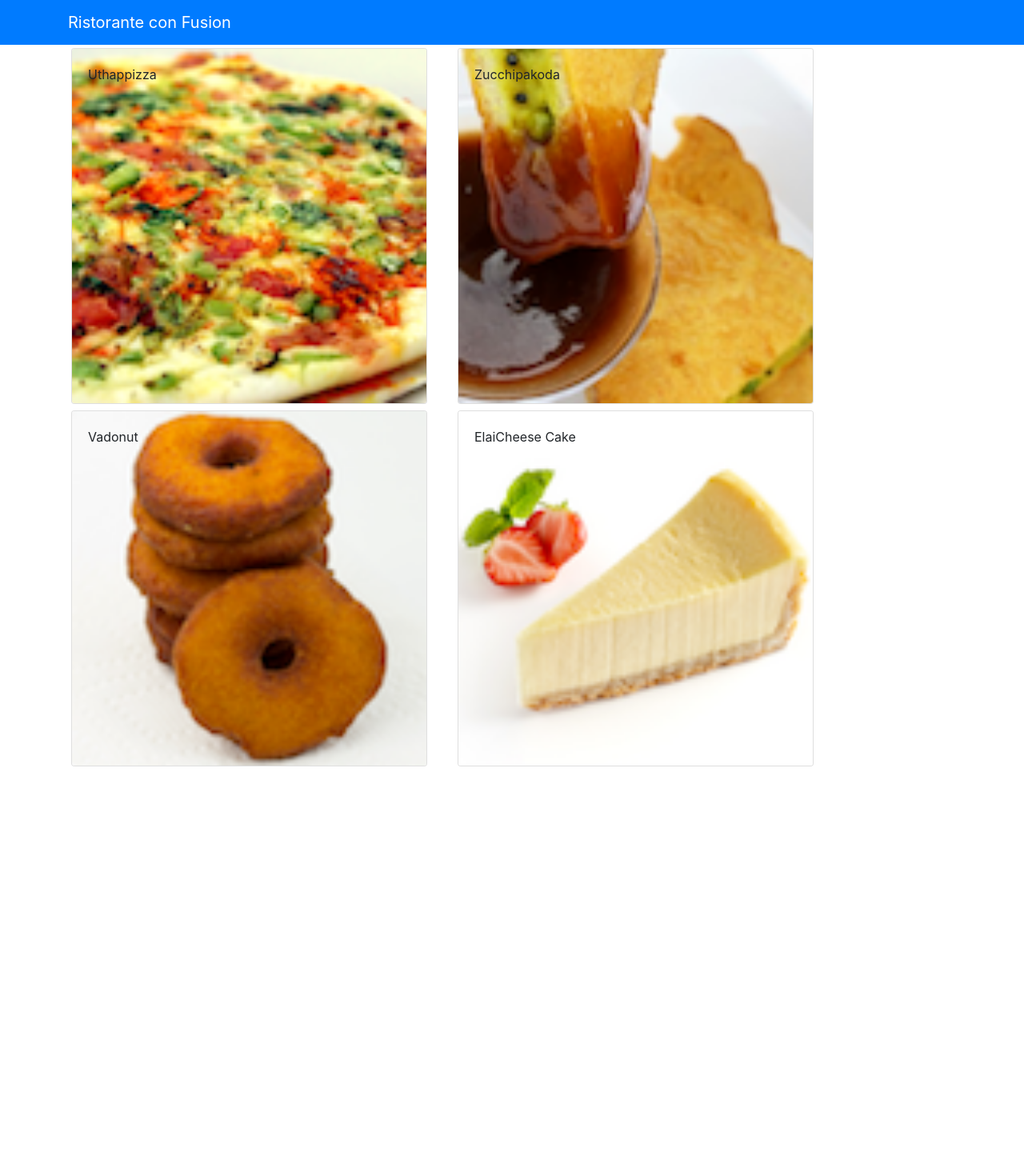
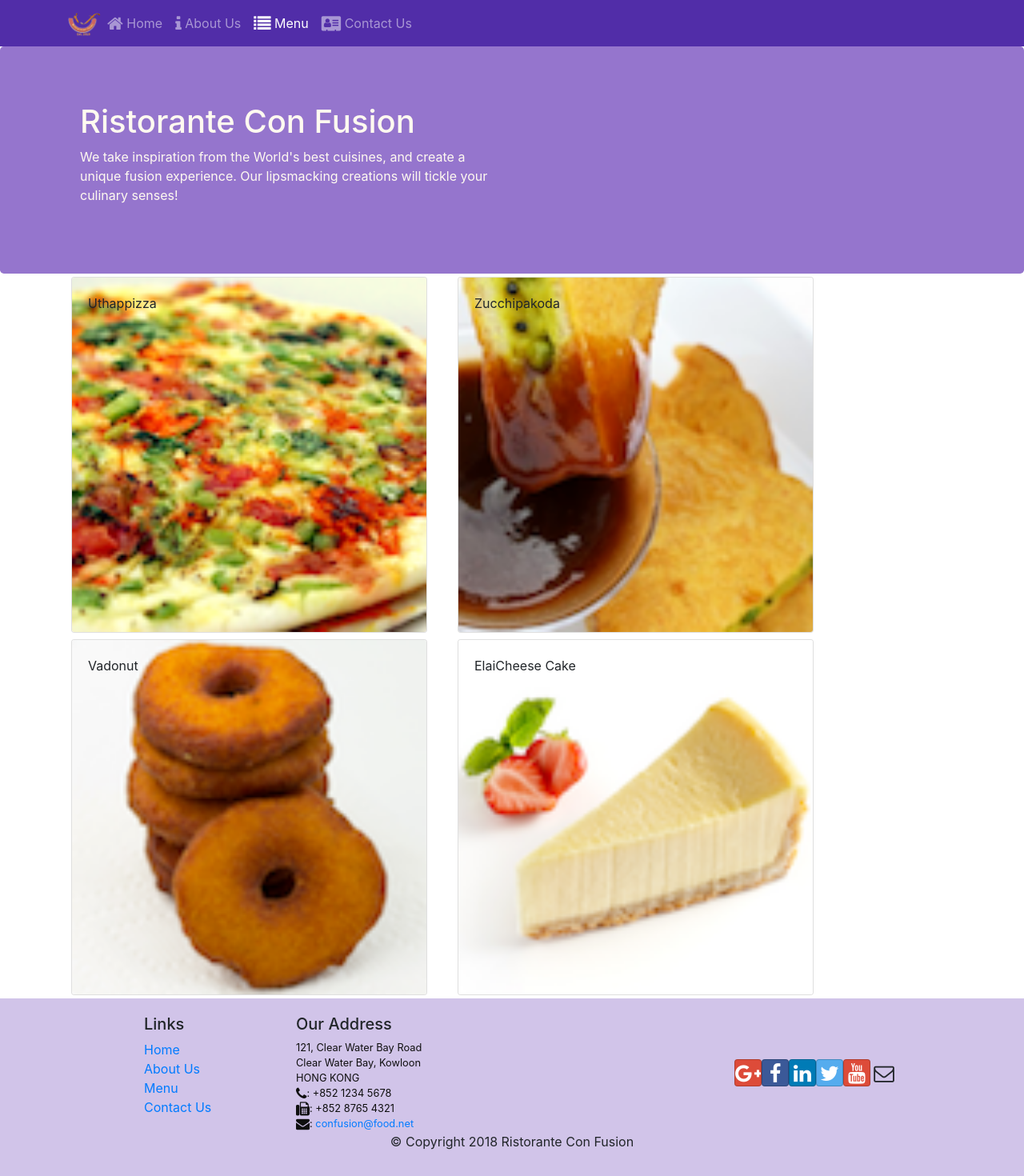
Before and after one commit to NastyaGosudarskaya/Coursera_React, a React (Create React App) app: page /menu in a window 1280 px wide. Shown: the top 1470 px of the page at 80% size. Before the commit the page ends 962 px from the top, so only its background shows below. Built offline with nearby package versions, Linux system fonts and the light colour scheme.

Commit message:
React Router

```diff
--- a/package.json
+++ b/package.json
@@ -7,9 +7,12 @@
     "@testing-library/react": "^9.5.0",
     "@testing-library/user-event": "^7.2.1",
     "bootstrap": "^4.4.1",
+    "bootstrap-social": "^5.1.1",
+    "font-awesome": "^4.7.0",
     "react": "^16.13.1",
     "react-dom": "^16.13.1",
     "react-popper": "^2.0.0",
+    "react-router-dom": "^5.1.2",
     "react-scripts": "3.4.1",
     "reactstrap": "^8.4.1"
   },
--- a/src/App.css
+++ b/src/App.css
@@ -1,39 +1,33 @@
-/*.App {
-  text-align: center;
+.row-header{
+  margin:0px auto;
+  padding:0px auto;
 }
 
-.App-logo {
-  height: 40vmin;
-  pointer-events: none;
+.row-content {
+  margin:0px auto;
+  padding: 50px 0px 50px 0px;
+  border-bottom: 1px ridge;
+  min-height:400px;
 }
 
-@media (prefers-reduced-motion: no-preference) {
-  .App-logo {
-    animation: App-logo-spin infinite 20s linear;
-  }
+.footer{
+  background-color: #D1C4E9;
+  margin:0px auto;
+  padding: 20px 0px 20px 0px;
+}
+.jumbotron {
+  padding:70px 30px 70px 30px;
+  margin:0px auto;
+  background: #9575CD ;
+  color:floralwhite;
 }
 
-.App-header {
-  background-color: #282c34;
-  min-height: 100vh;
-  display: flex;
-  flex-direction: column;
-  align-items: center;
-  justify-content: center;
-  font-size: calc(10px + 2vmin);
-  color: white;
+address{
+  font-size:80%;
+  margin:0px;
+  color:#0f0f0f;
 }
 
-.App-link {
-  color: #61dafb;
+.navbar-dark {
+  background-color: #512DA8;
 }
-
-@keyframes App-logo-spin {
-  from {
-    transform: rotate(0deg);
-  }
-  to {
-    transform: rotate(360deg);
-  }
-}
-*/
--- a/src/App.js
+++ b/src/App.js
@@ -1,12 +1,16 @@
 import React, { Component } from 'react';
+import './App.css';
 import Main from './components/MainComponent';
+import {BrowserRouter} from 'react-router-dom';
 
 class App extends Component{
   render() {
     return (
-      <div>
-        <Main />
-      </div>
+      <BrowserRouter>
+        <div>
+          <Main />
+        </div>
+      </BrowserRouter>
     );
   }
 }
--- /dev/null
+++ b/src/components/FooterComponent.js
@@ -0,0 +1,51 @@
+import React from 'react';
+import { Link } from 'react-router-dom';
+
+function Footer(props) {
+    return (
+        <div className="footer">
+        <div className="container">
+            <div className="row justify-content-center">
+                <div className="col-4 offset-1 col-sm-2">
+                    <h5>Links</h5>
+                    <ul className="list-unstyled">
+                        <li><Link to="/home">Home</Link></li>
+                        <li><Link to="/aboutus">About Us</Link></li>
+                        <li><Link to="/menu">Menu</Link></li>
+                        <li><Link to="/contactus">Contact Us</Link></li>
+                    </ul>
+                </div>
+                <div className="col-7 col-sm-5">
+                    <h5>Our Address</h5>
+                    <address>
+		              121, Clear Water Bay Road<br />
+		              Clear Water Bay, Kowloon<br />
+		              HONG KONG<br />
+		              <i className="fa fa-phone fa-lg"></i>: +852 1234 5678<br />
+		              <i className="fa fa-fax fa-lg"></i>: +852 8765 4321<br />
+		              <i className="fa fa-envelope fa-lg"></i>: <a href="mailto:confusion@food.net">
+                         confusion@food.net</a>
+                    </address>
+                </div>
+                <div className="col-12 col-sm-4 align-self-center">
+                    <div className="text-center">
+                        <a className="btn btn-social-icon btn-google" href="http://google.com/+"><i className="fa fa-google-plus"></i></a>
+                        <a className="btn btn-social-icon btn-facebook" href="http://www.facebook.com/profile.php?id="><i className="fa fa-facebook"></i></a>
+                        <a className="btn btn-social-icon btn-linkedin" href="http://www.linkedin.com/in/"><i className="fa fa-linkedin"></i></a>
+                        <a className="btn btn-social-icon btn-twitter" href="http://twitter.com/"><i className="fa fa-twitter"></i></a>
+                        <a className="btn btn-social-icon btn-google" href="http://youtube.com/"><i className="fa fa-youtube"></i></a>
+                        <a className="btn btn-social-icon" href="mailto:"><i className="fa fa-envelope-o"></i></a>
+                    </div>
+                </div>
+            </div>
+            <div className="row justify-content-center">
+                <div className="col-auto">
+                    <p>© Copyright 2018 Ristorante Con Fusion</p>
+                </div>
+            </div>
+        </div>
+    </div>
+    );
+}
+
+export default Footer;
--- /dev/null
+++ b/src/components/HeaderComponent.js
@@ -0,0 +1,70 @@
+import React, { Component } from 'react';
+import { Navbar, NavbarBrand, Nav, NavbarToggler, Collapse, NavItem, Jumbotron } from 'reactstrap';
+import { NavLink } from 'react-router-dom';
+class Header extends Component {
+
+    constructor(props) {
+        super(props);
+        this.toggleNav = this.toggleNav.bind(this);
+        this.state={
+            isNavOpen: false
+        };
+    }
+
+    toggleNav(){
+        this.setState({
+            isNavOpen: !this.state.isNavOpen
+        });
+    }
+
+    render() {
+        return(
+            <React.Fragment>
+                <Navbar dark expand="md">
+                    <div className="container">
+                        <NavbarToggler onClick={this.toggleNav} />
+                        <NavbarBrand className="mr-auto" href="/">
+                            <img src="assets/images/logo.png" height="30" width="41" alt="Ristorante Con Fusion"/>
+                        </NavbarBrand>
+                        <Collapse isOpen={this.state.isNavOpen} navbar>
+                            <Nav navbar>
+                                <NavItem>
+                                    <NavLink className="nav-link" to="/home">
+                                        <span className="fa fa-home fa-lg"></span> Home
+                                    </NavLink>
+                                </NavItem>
+                                <NavItem>
+                                    <NavLink className="nav-link" to="/aboutus">
+                                        <span className="fa fa-info fa-lg"></span> About Us
+                                    </NavLink>
+                                </NavItem>
+                                <NavItem>
+                                    <NavLink className="nav-link" to="/menu">
+                                        <span className="fa fa-list fa-lg"></span> Menu
+                                    </NavLink>
+                                </NavItem>
+                                <NavItem>
+                                    <NavLink className="nav-link" to="/contactus">
+                                        <span className="fa fa-address-card fa-lg"></span> Contact Us
+                                    </NavLink>
+                                </NavItem>
+                            </Nav>
+                        </Collapse>
+                    </div>
+                </Navbar>
+                <Jumbotron>
+                    <div className="container">
+                        <div className="row row-header">
+                            <div className="col-12 col-sm-6">
+                                <h1>Ristorante Con Fusion</h1>
+                                <p>We take inspiration from the World's best cuisines, and create a unique fusion experience. Our lipsmacking creations will tickle your culinary senses!</p>
+                            </div>
+                        </div>
+                    </div>
+                </Jumbotron>
+            </React.Fragment>
+        );
+    }
+}
+
+export default Header;
--- /dev/null
+++ b/src/components/HomeComponent.js
@@ -0,0 +1,11 @@
+import React from 'react';
+
+function Home(props){
+    return(
+        <div className="container">
+            <h4>Home</h4>
+        </div>
+    );
+}
+
+export default Home;
--- a/src/components/MainComponent.js
+++ b/src/components/MainComponent.js
@@ -1,8 +1,11 @@
 import React, { Component } from 'react';
+import Home from './HomeComponent';
 import Menu from './MenuComponent';
-import { Navbar, NavbarBrand } from 'reactstrap';
 import { DISHES } from '../shared/dishes';
 import DishDetail from './DishdetailComponent';
+import Header from './HeaderComponent'
+import Footer from './FooterComponent'
+import { Switch, Route, Redirect } from 'react-router-dom';
 
 class Main extends Component{
 
@@ -11,25 +14,24 @@
 
     this.state={
       dishes: DISHES,
-      selectedDish: null
     };
   }
 
-  onDishSelect(dishId) {
-    this.setState({ selectedDish: dishId});
-  }
-
   render() {
+    const HomePage = ()=>{
+      return(
+        <Home />
+      );
+    };
     return (
       <div>
-        <Navbar dark color="primary">
-          <div className="container">
-            <NavbarBrand href="/">Ristorante con Fusion</NavbarBrand>
-          </div>
-        </Navbar>
-        <Menu dishes={this.state.dishes}
-            onClick={(dishId) => this.onDishSelect(dishId)} />
-        <DishDetail dish = {this.state.dishes.filter((dish) => dish.id===this.state.selectedDish)[0]}/>
+        <Header />
+        <Switch>
+          <Route path="/home" component={HomePage} />
+          <Route exact path="/menu" component={()=><Menu dishes={this.state.dishes} />} />
+          <Redirect to="/home" />
+        </Switch>
+        <Footer />
       </div>
     );
   }
--- a/src/index.js
+++ b/src/index.js
@@ -1,6 +1,8 @@
 import React from 'react';
 import ReactDOM from 'react-dom';
 import 'bootstrap/dist/css/bootstrap.min.css';
+import 'font-awesome/css/font-awesome.min.css';
+import 'bootstrap-social/bootstrap-social.css'
 import './index.css';
 import App from './App';
 import * as serviceWorker from './serviceWorker';
```
Also changed, not shown: 1 other file (tests, documents, lock files or other folders).
